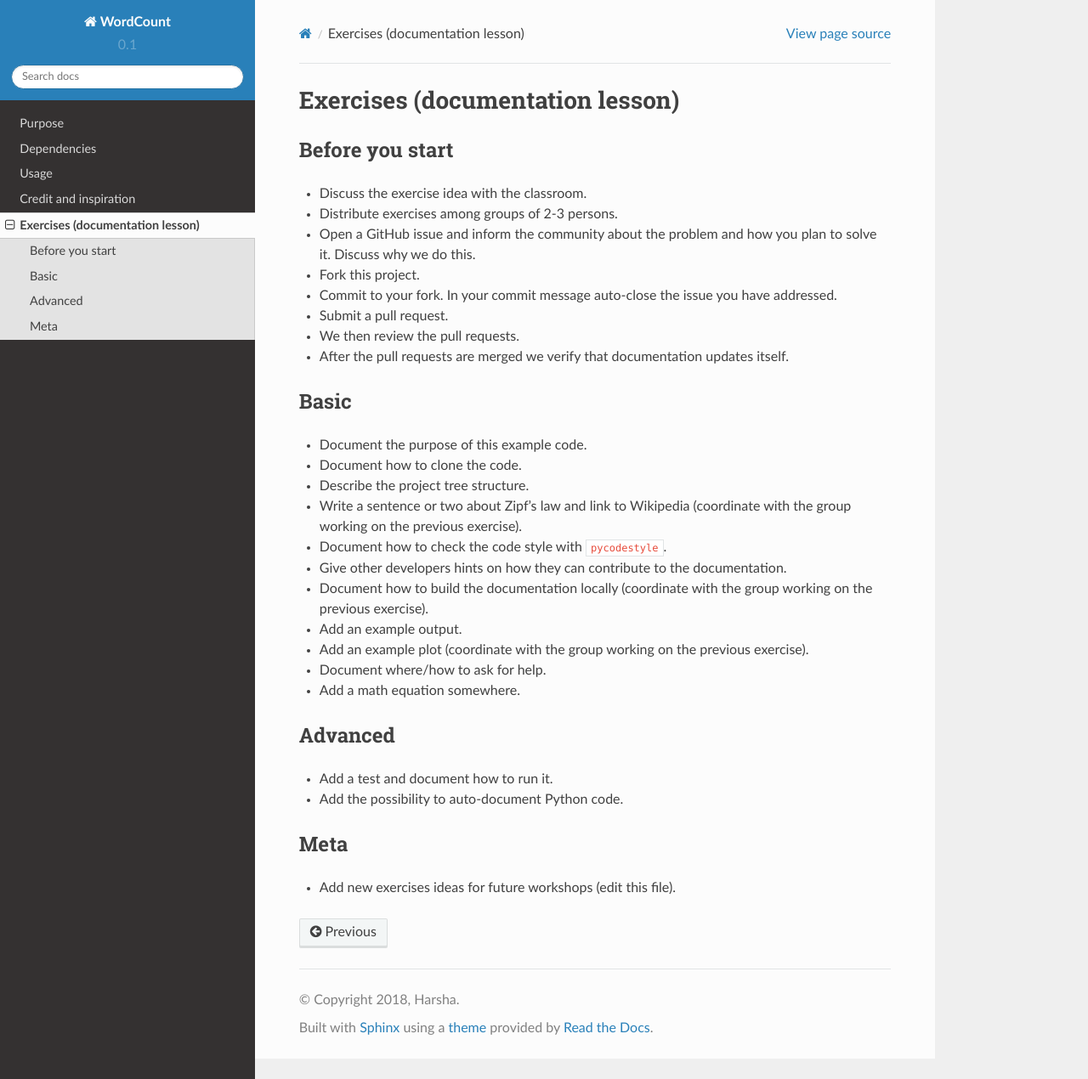
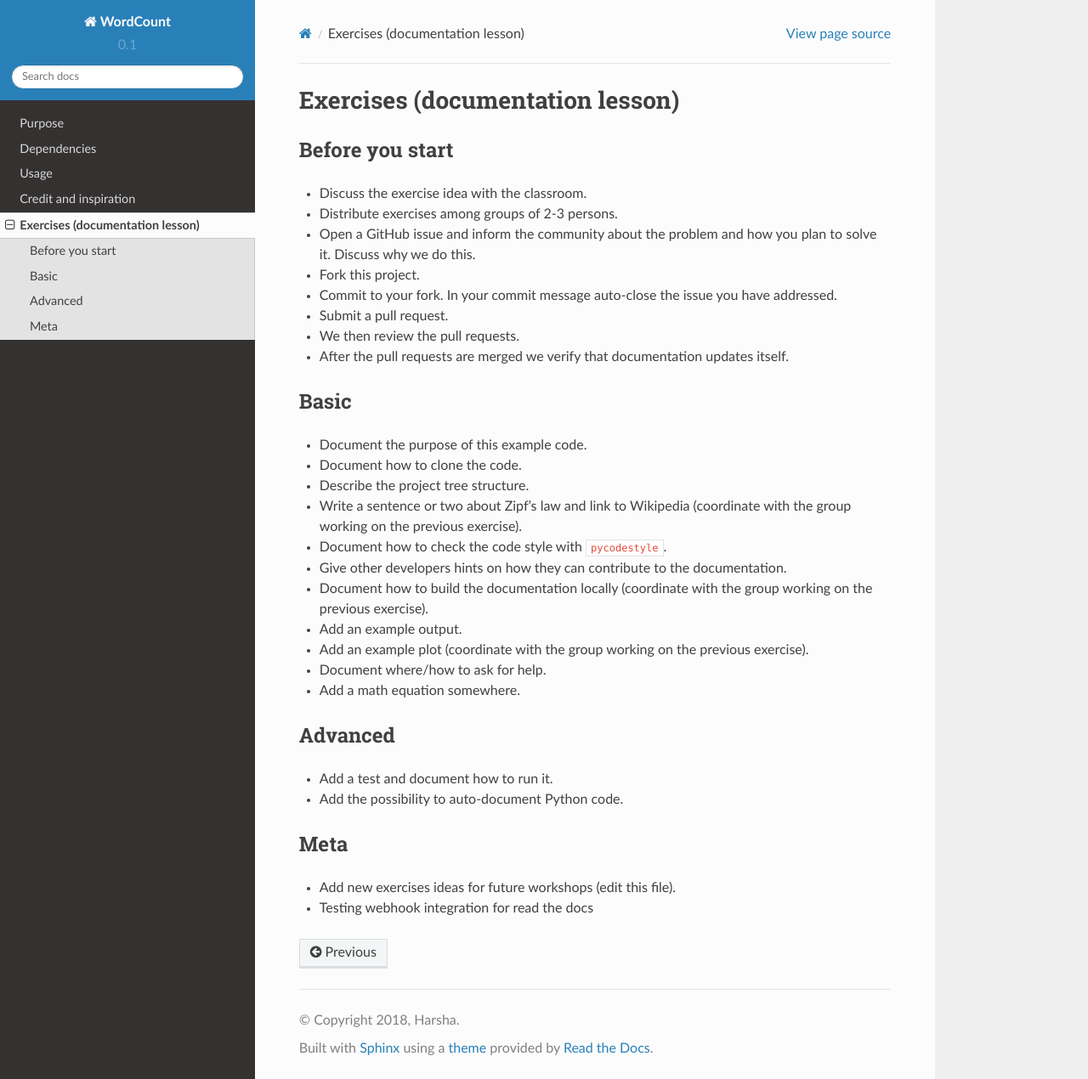
Before and after one commit to nabriis/word-count, a Sphinx documentation site: the page built from doc/exercises.rst, in a window 1280 px wide and 1270 px high. Shown: the whole window at 85% size. Built offline with Sphinx 7.4.7 and the Read the Docs theme 2.0.0, drawn with Linux system fonts in a browser that asks for light colours.

Commit message:
Update exercises.rst
Updated meta

```diff
--- a/doc/exercises.rst
+++ b/doc/exercises.rst
@@ -47,3 +47,4 @@ Meta
 ----
 
 - Add new exercises ideas for future workshops (edit this file).
+- Testing webhook integration for read the docs
```
